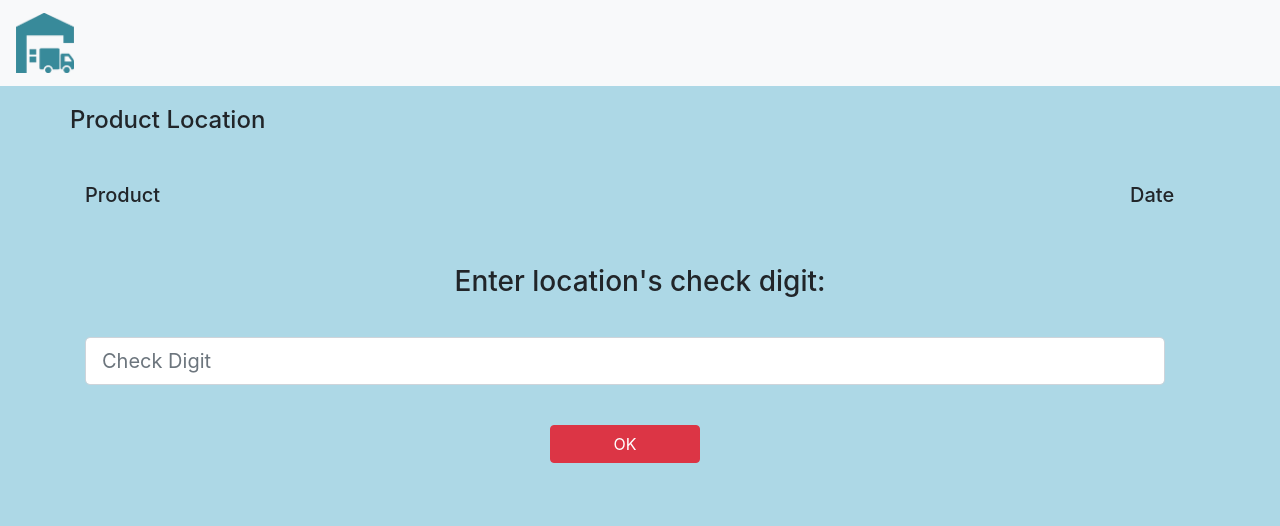
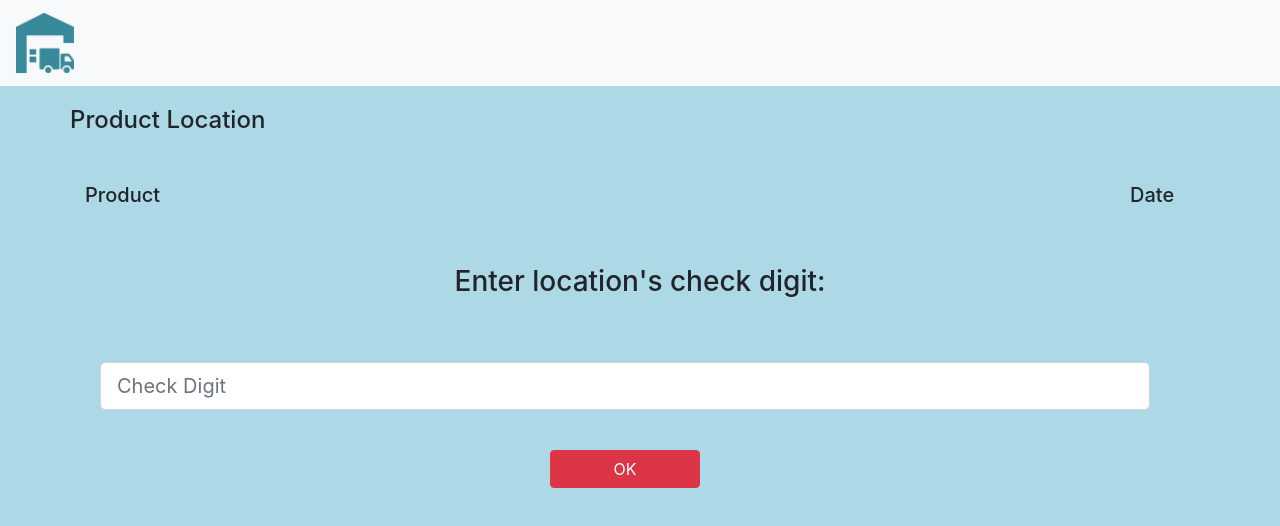
Before and after one commit to eduardamsc/FEUP-SINF, a React (Create React App) app in the folder react-express/client/: page /salesOrderToBePrepared/productLocation/1 in a window 1280 px wide. Shown: the top 526 px of the page. Built offline with nearby package versions, Linux system fonts and the light colour scheme; no server answers.

Commit message:
change css

```diff
--- a/react-express/client/src/App.css
+++ b/react-express/client/src/App.css
@@ -132,12 +132,8 @@ margin-right: 20px;
   font-weight: 300;
 }
 .inputGroup{
-  top:50%;
-  left: 50%;
-  transform: translate(-50%, -50%);
-  margin-right: -50%;
-  margin:0;
-  position: absolute;
+  margin-top: 5%;
+  margin-bottom: 5%;
 }
 .goodJob .information{
   float: right;
```
